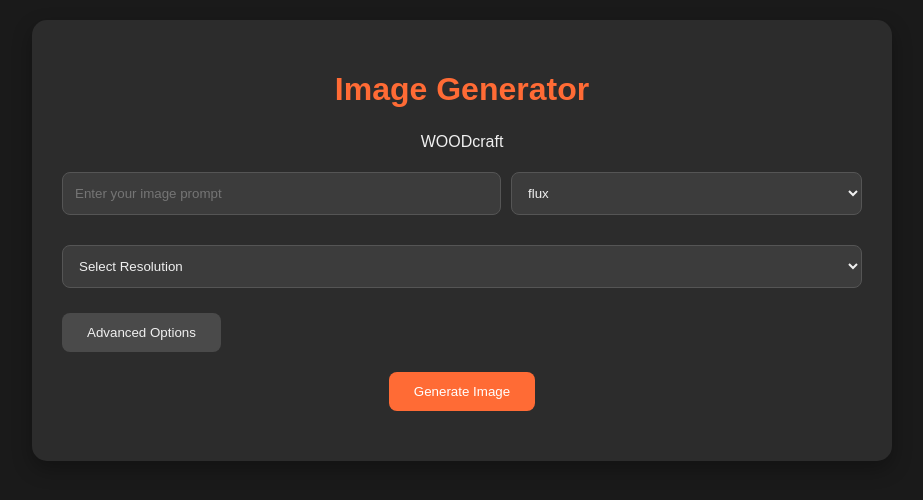
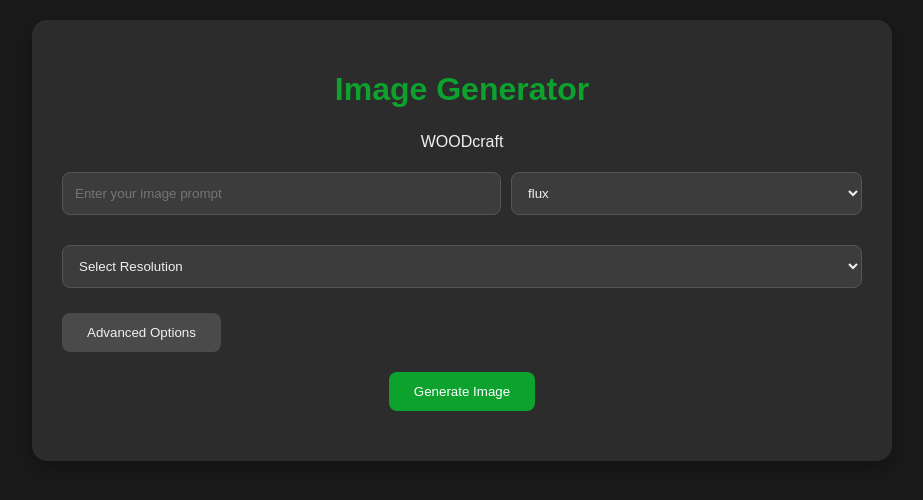
Before and after one commit to ok-op/kfonb, a plain HTML site: page index.html in a window 1280 px wide. Shown: the whole page, without its empty margins (178-1101 px from the left). Drawn offline with Linux system fonts and the light colour scheme.

Commit message:
Update index.html

```diff
--- a/index.html
+++ b/index.html
@@ -31,7 +31,7 @@
       box-shadow: 0 8px 20px rgba(0, 0, 0, 0.3);
     }
     h1 {
-      color: #ff6b35;
+      color: #0da12d;
       margin-bottom: 25px;
     }
     .input-group {
@@ -58,7 +58,7 @@
     button {
       padding: 12px 25px;
       color: white;
-      background: #ff6b35;
+      background: #0da12d;
       border: none;
       border-radius: 8px;
       cursor: pointer;
@@ -80,7 +80,7 @@
     }
     .spinner {
       border: 4px solid #555;
-      border-top: 4px solid #ff6b35;
+      border-top: 4px solid #0da12d;
       border-radius: 50%;
       width: 50px;
       height: 50px;
```
